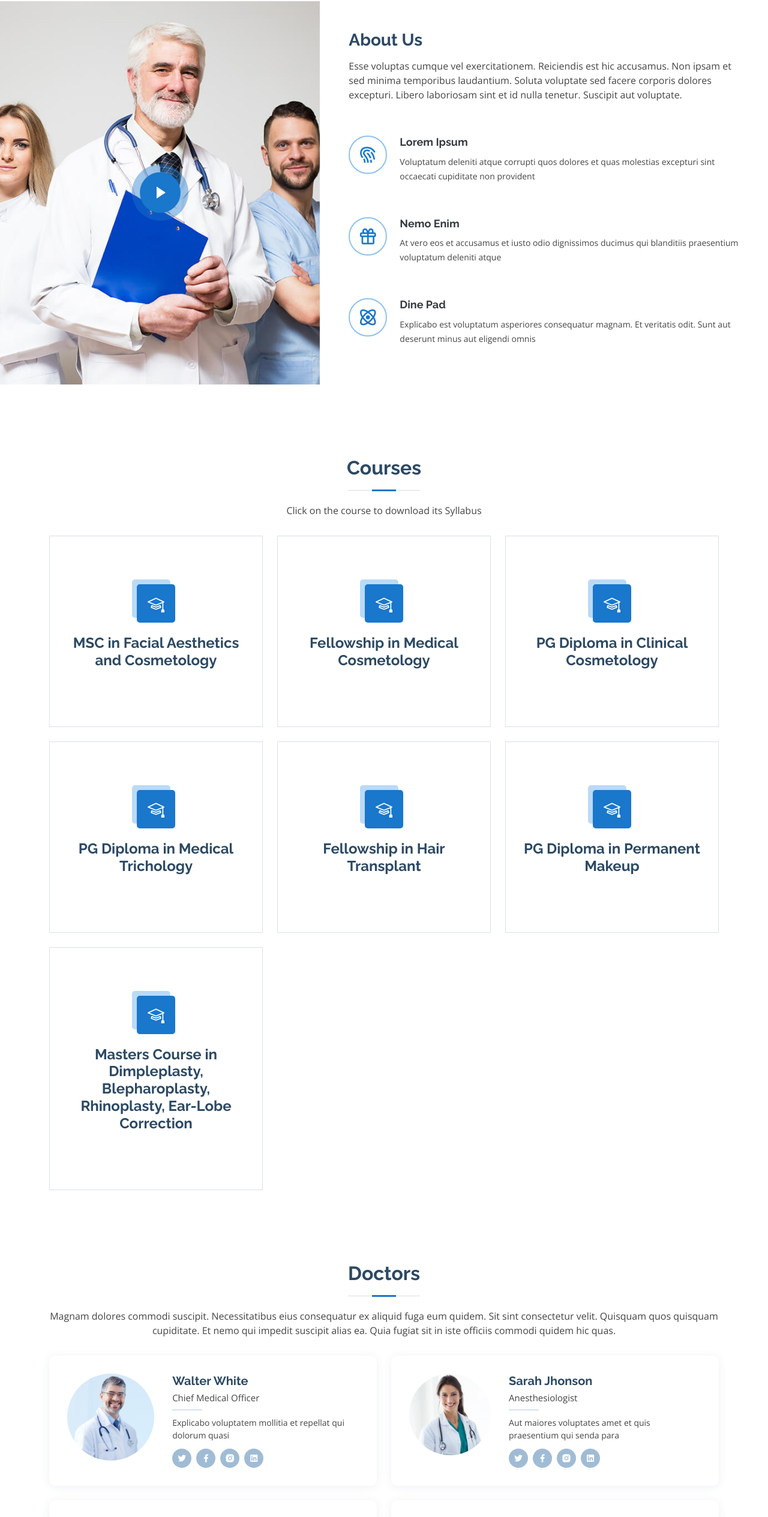
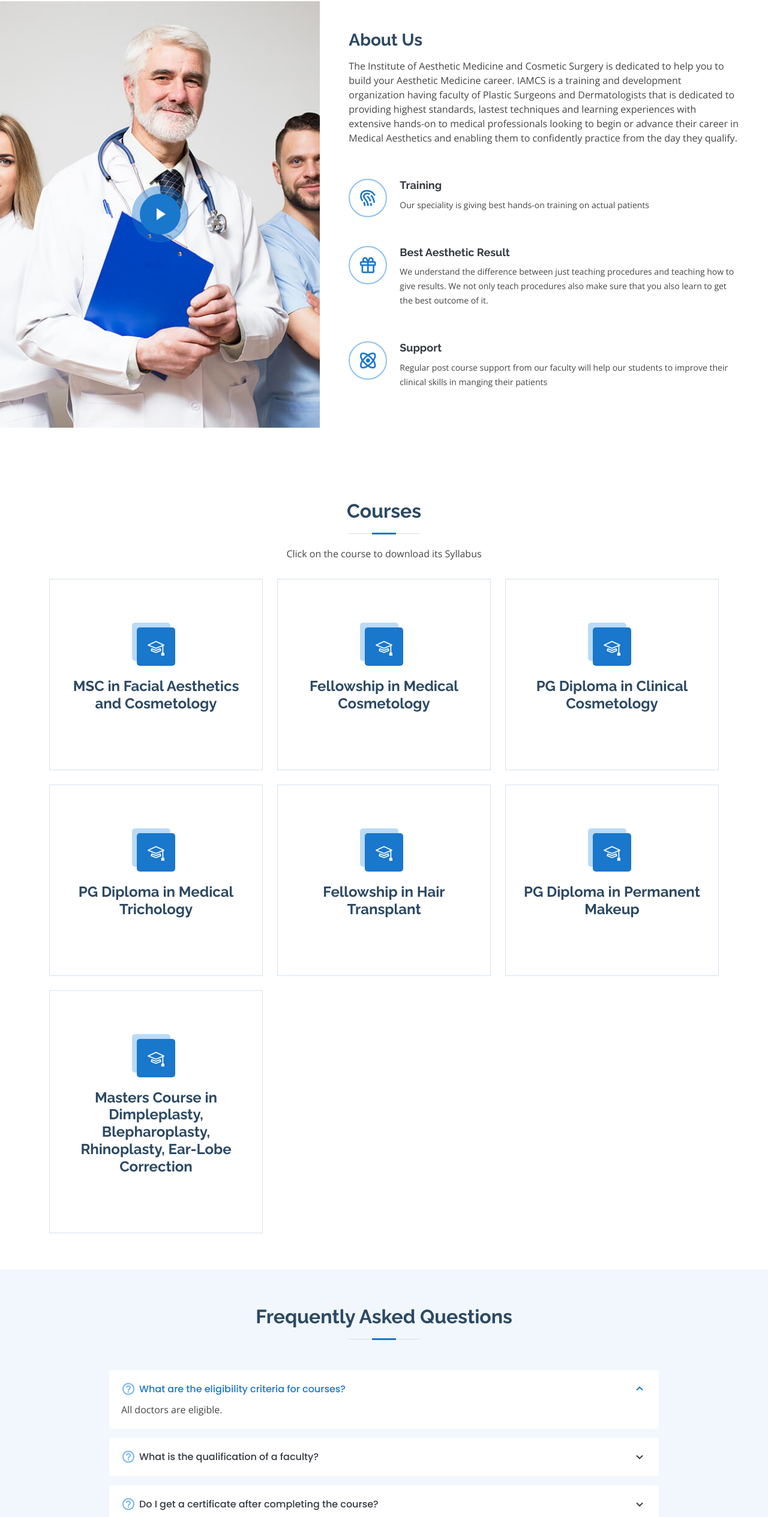
Before and after one commit to iamcsindia/iamcsindia.github.io, a plain HTML site: page index.html in a window 1280 px wide. Shown: the part 996-3525 px from the top of the page at 60% size. Drawn offline with nearby package versions, Linux system fonts and the light colour scheme.

Commit message:
added about us section and deleted doctor section

```diff
--- a/index.html
+++ b/index.html
@@ -145,24 +145,28 @@
 
           <div class="col-xl-7 col-lg-6 icon-boxes d-flex flex-column align-items-stretch justify-content-center py-5 px-lg-5">
             <h3>About Us</h3>
-            <p>Esse voluptas cumque vel exercitationem. Reiciendis est hic accusamus. Non ipsam et sed minima temporibus laudantium. Soluta voluptate sed facere corporis dolores excepturi. Libero laboriosam sint et id nulla tenetur. Suscipit aut voluptate.</p>
+            <p>The Institute of Aesthetic Medicine and Cosmetic Surgery is dedicated to help you to build your Aesthetic Medicine career.
+              IAMCS is a training and development organization having faculty of Plastic Surgeons and Dermatologists that is dedicated to providing highest standards,
+              lastest techniques and learning experiences with extensive hands-on  to medical professionals looking to begin or advance their career in Medical Aesthetics
+              and enabling them to confidently practice from the day they qualify.
+            </p>
 
             <div class="icon-box">
               <div class="icon"><i class="bx bx-fingerprint"></i></div>
-              <h4 class="title"><a href="">Lorem Ipsum</a></h4>
-              <p class="description">Voluptatum deleniti atque corrupti quos dolores et quas molestias excepturi sint occaecati cupiditate non provident</p>
+              <h4 class="title"><a href="">Training</a></h4>
+              <p class="description">Our speciality is giving best hands-on training on actual patients</p>
             </div>
 
             <div class="icon-box">
               <div class="icon"><i class="bx bx-gift"></i></div>
-              <h4 class="title"><a href="">Nemo Enim</a></h4>
-              <p class="description">At vero eos et accusamus et iusto odio dignissimos ducimus qui blanditiis praesentium voluptatum deleniti atque</p>
+              <h4 class="title"><a href="">Best Aesthetic Result</a></h4>
+              <p class="description">We understand the difference between just teaching procedures and teaching how to give results. We not only teach procedures also make sure that you also learn to get the best outcome of it.</p>
             </div>
 
             <div class="icon-box">
               <div class="icon"><i class="bx bx-atom"></i></div>
-              <h4 class="title"><a href="">Dine Pad</a></h4>
-              <p class="description">Explicabo est voluptatum asperiores consequatur magnam. Et veritatis odit. Sunt aut deserunt minus aut eligendi omnis</p>
+              <h4 class="title"><a href="">Support</a></h4>
+              <p class="description">Regular post course support from our faculty will help our students to improve their clinical skills in manging their patients</p>
             </div>
 
           </div>
@@ -233,92 +237,10 @@
         </div>
 
       </div>
-    </section><!-- End Services Section -->
+    </section>
+    <!-- End Services Section -->
 
 
-    <!-- ======= Doctors Section ======= -->
-    <section id="doctors" class="doctors">
-      <div class="container">
-
-        <div class="section-title">
-          <h2>Doctors</h2>
-          <p>Magnam dolores commodi suscipit. Necessitatibus eius consequatur ex aliquid fuga eum quidem. Sit sint consectetur velit. Quisquam quos quisquam cupiditate. Et nemo qui impedit suscipit alias ea. Quia fugiat sit in iste officiis commodi quidem hic quas.</p>
-        </div>
-
-        <div class="row">
-
-          <div class="col-lg-6">
-            <div class="member d-flex align-items-start">
-              <div class="pic"><img src="assets/img/doctors/doctors-1.jpg" class="img-fluid" alt=""></div>
-              <div class="member-info">
-                <h4>Walter White</h4>
-                <span>Chief Medical Officer</span>
-                <p>Explicabo voluptatem mollitia et repellat qui dolorum quasi</p>
-                <div class="social">
-                  <a href=""><i class="ri-twitter-fill"></i></a>
-                  <a href=""><i class="ri-facebook-fill"></i></a>
-                  <a href=""><i class="ri-instagram-fill"></i></a>
-                  <a href=""> <i class="ri-linkedin-box-fill"></i> </a>
-                </div>
-              </div>
-            </div>
-          </div>
-
-          <div class="col-lg-6 mt-4 mt-lg-0">
-            <div class="member d-flex align-items-start">
-              <div class="pic"><img src="assets/img/doctors/doctors-2.jpg" class="img-fluid" alt=""></div>
-              <div class="member-info">
-                <h4>Sarah Jhonson</h4>
-                <span>Anesthesiologist</span>
-                <p>Aut maiores voluptates amet et quis praesentium qui senda para</p>
-                <div class="social">
-                  <a href=""><i class="ri-twitter-fill"></i></a>
-                  <a href=""><i class="ri-facebook-fill"></i></a>
-                  <a href=""><i class="ri-instagram-fill"></i></a>
-                  <a href=""> <i class="ri-linkedin-box-fill"></i> </a>
-                </div>
-              </div>
-            </div>
-          </div>
-
-          <div class="col-lg-6 mt-4">
-            <div class="member d-flex align-items-start">
-              <div class="pic"><img src="assets/img/doctors/doctors-3.jpg" class="img-fluid" alt=""></div>
-              <div class="member-info">
-                <h4>William Anderson</h4>
-                <span>Cardiology</span>
-                <p>Quisquam facilis cum velit laborum corrupti fuga rerum quia</p>
-                <div class="social">
-                  <a href=""><i class="ri-twitter-fill"></i></a>
-                  <a href=""><i class="ri-facebook-fill"></i></a>
-                  <a href=""><i class="ri-instagram-fill"></i></a>
-                  <a href=""> <i class="ri-linkedin-box-fill"></i> </a>
-                </div>
-              </div>
-            </div>
-          </div>
-
-          <div class="col-lg-6 mt-4">
-            <div class="member d-flex align-items-start">
-              <div class="pic"><img src="assets/img/doctors/doctors-4.jpg" class="img-fluid" alt=""></div>
-              <div class="member-info">
-                <h4>Amanda Jepson</h4>
-                <span>Neurosurgeon</span>
-                <p>Dolorum tempora officiis odit laborum officiis et et accusamus</p>
-                <div class="social">
-                  <a href=""><i class="ri-twitter-fill"></i></a>
-                  <a href=""><i class="ri-facebook-fill"></i></a>
-                  <a href=""><i class="ri-instagram-fill"></i></a>
-                  <a href=""> <i class="ri-linkedin-box-fill"></i> </a>
-                </div>
-              </div>
-            </div>
-          </div>
-
-        </div>
-
-      </div>
-    </section><!-- End Doctors Section -->
 
     <!-- ======= Frequently Asked Questions Section ======= -->
     <section id="faq" class="faq section-bg">
```
